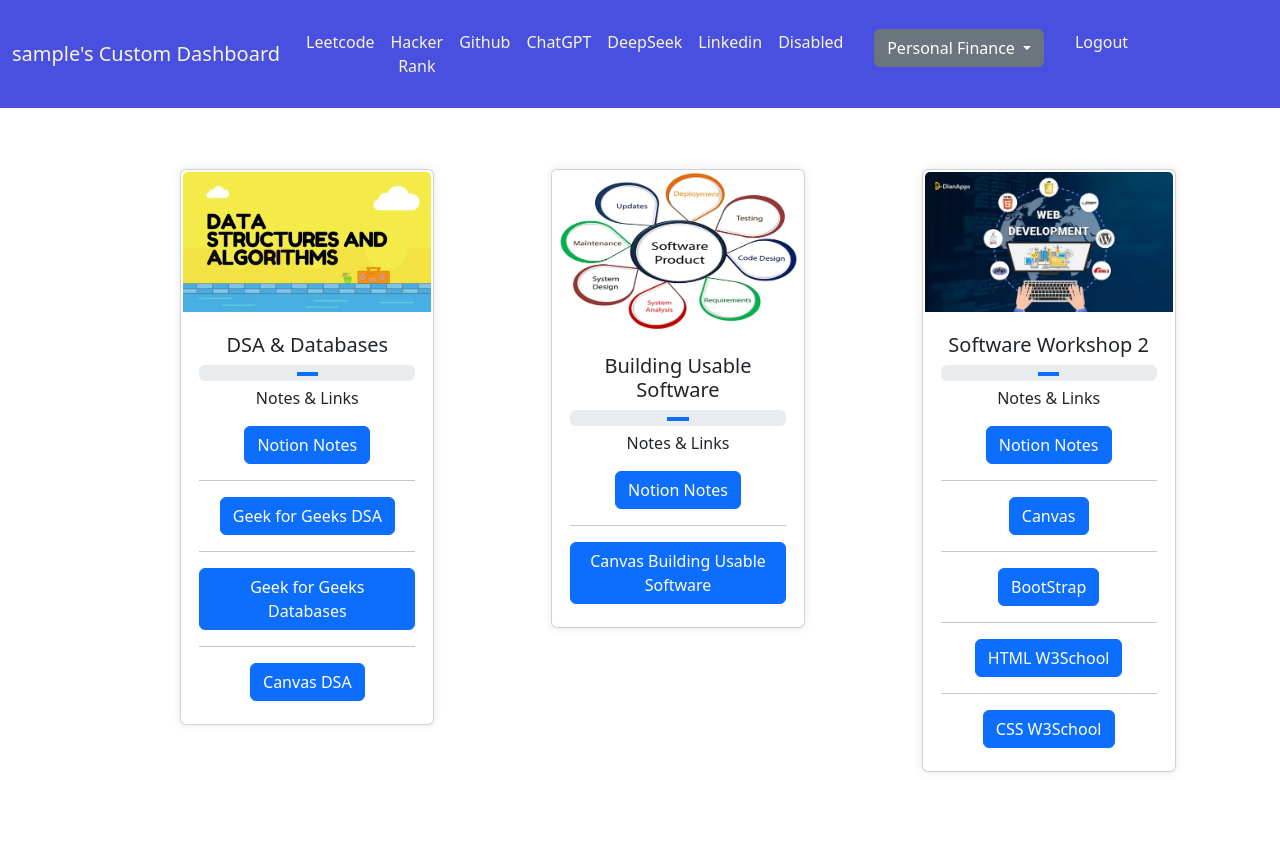
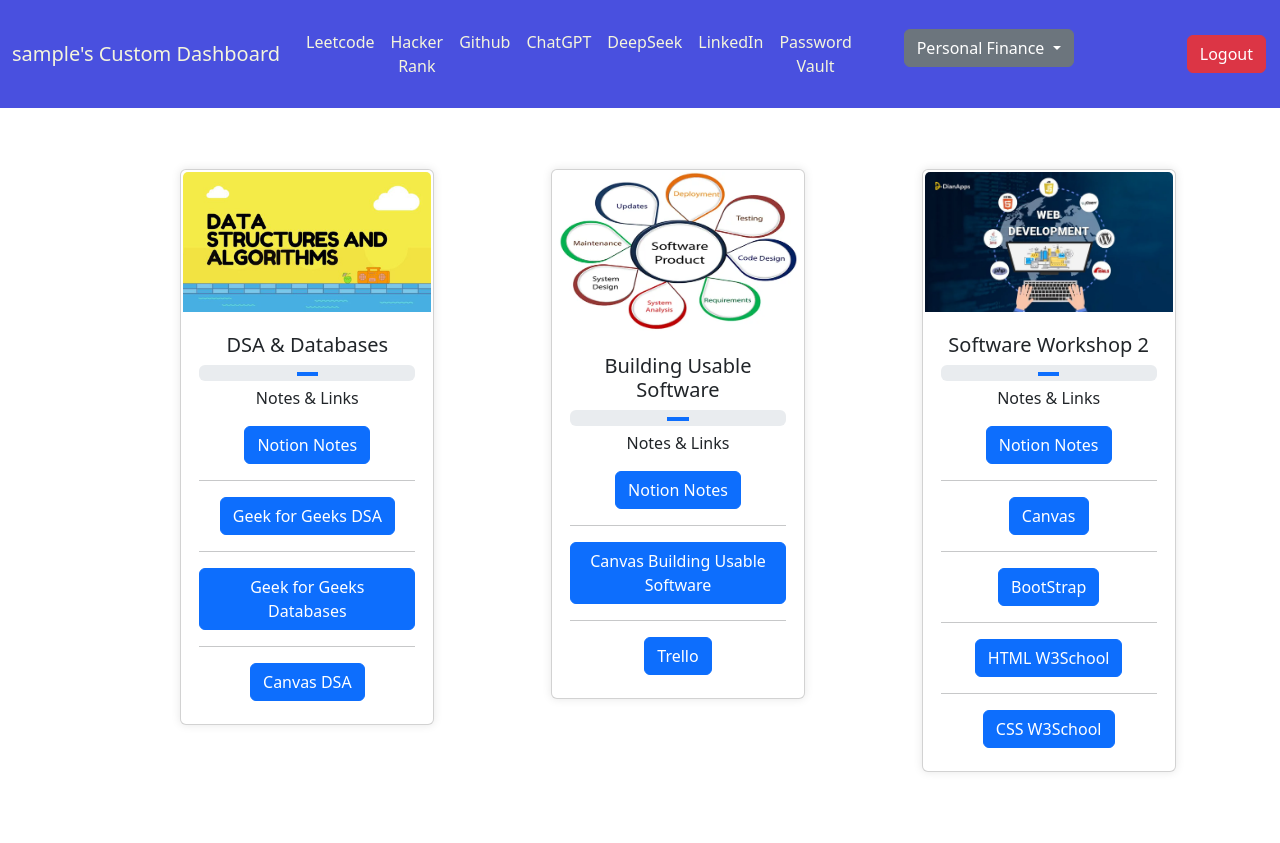
Before and after one commit to yash252525/FlaskwithTim, a Flask app: page / in a window 1280 px wide. Run offline with Flask 3, Linux system fonts and the light colour scheme; the visitor is signed in with stand-in values (Sample User, id 1).

Commit message:
changes in base,child,app.py

```diff
--- a/app.py
+++ b/app.py
@@ -42,5 +42,9 @@ def logout():
     return redirect(url_for("login"))
 
 
+@app.route("/passwordvault")
+def passwordvault():
+    return f"<h2>Password Vault comming soon !!!</h2>"
+
 if __name__ == "__main__":
     app.run(debug=True)
--- a/templates/base.html
+++ b/templates/base.html
@@ -42,35 +42,21 @@
 
   {% if dashboard_user %}
     <!-- Show custom navbar when logged in -->
-    <nav class="navbar navbar-expand-lg bg-body-tertiary">
+    <nav class="navbar navbar-expand-lg">
       <div class="container-fluid">
         <a class="navbar-brand" href="#">{{ dashboard_user }}'s Custom Dashboard</a>
         <button class="navbar-toggler" type="button" data-bs-toggle="collapse" data-bs-target="#navbarNav" aria-controls="navbarNav" aria-expanded="false" aria-label="Toggle navigation">
           <span class="navbar-toggler-icon"></span>
         </button>
         <div class="collapse navbar-collapse" id="navbarNav">
-          <ul class="navbar-nav">
-            <li class="nav-item">
-              <a class="nav-link active" aria-current="page" href="https://leetcode.com/">Leetcode</a>
-            </li>
-            <li class="nav-item">
-              <a class="nav-link" href="https://www.hackerrank.com/dashboard">Hacker Rank</a>
-            </li>
-            <li class="nav-item">
-              <a class="nav-link" href="https://github.com/dashboard">Github</a>
-            </li>
-            <li class="nav-item">
-              <a class="nav-link" href="https://chatgpt.com/">ChatGPT</a>
-            </li>
-            <li class="nav-item">
-              <a class="nav-link" href="https://www.deepseek.com/">DeepSeek</a>
-            </li>
-            <li class="nav-item">
-              <a class="nav-link" href="https://www.linkedin.com/in/yash-zore-3092371a9/">Linkedin</a>
-            </li>
-            <li class="nav-item">
-              <a class="nav-link disabled" aria-disabled="true">Disabled</a>
-            </li>
+          <ul class="navbar-nav me-auto">
+            <li class="nav-item"><a class="nav-link active" href="https://leetcode.com/">Leetcode</a></li>
+            <li class="nav-item"><a class="nav-link" href="https://www.hackerrank.com/dashboard">Hacker Rank</a></li>
+            <li class="nav-item"><a class="nav-link" href="https://github.com/dashboard">Github</a></li>
+            <li class="nav-item"><a class="nav-link" href="https://chatgpt.com/">ChatGPT</a></li>
+            <li class="nav-item"><a class="nav-link" href="https://www.deepseek.com/">DeepSeek</a></li>
+            <li class="nav-item"><a class="nav-link" href="https://www.linkedin.com/in/yash-zore-3092371a9/">LinkedIn</a></li>
+            <li class="nav-item"><a class="nav-link" href="{{ url_for('passwordvault')}}">Password Vault</a></li>
             <div class="dropdown">
               <button class="btn btn-secondary dropdown-toggle" type="button" data-bs-toggle="dropdown" aria-expanded="false">
                 Personal Finance
@@ -83,13 +69,14 @@
                 <li><a class="dropdown-item" href="https://wealthelite.in/client-login">WealthElite</a></li>
               </ul>
             </div>
-            <li class="nav-item">
-              <a class="nav-link" href="{{ url_for('logout')}}">Logout</a>
-            </li>
           </ul>
+          <!-- Logout button aligned to the right -->
+          <a href="{{ url_for('logout') }}" class="btn btn-danger ms-auto">Logout</a>
         </div>
       </div>
     </nav>
+
+
   {% else %}
     <!-- Show default navbar for login/signup pages -->
     <nav class="navbar navbar-expand-lg bg-body-tertiary">
--- a/templates/child.html
+++ b/templates/child.html
@@ -69,6 +69,10 @@
 
                     <hr>
                     <a href="https://canvas.bham.ac.uk/courses/78939" class="btn btn-primary">Canvas Building Usable Software</a>
+                    <hr>
+
+                    <a href="https://trello.com/b/Sgw3C4wC/agile-board-template-trello/timeline" class="btn btn-primary">Trello</a>
+
                 </div>
             </div>
         </div>
```
